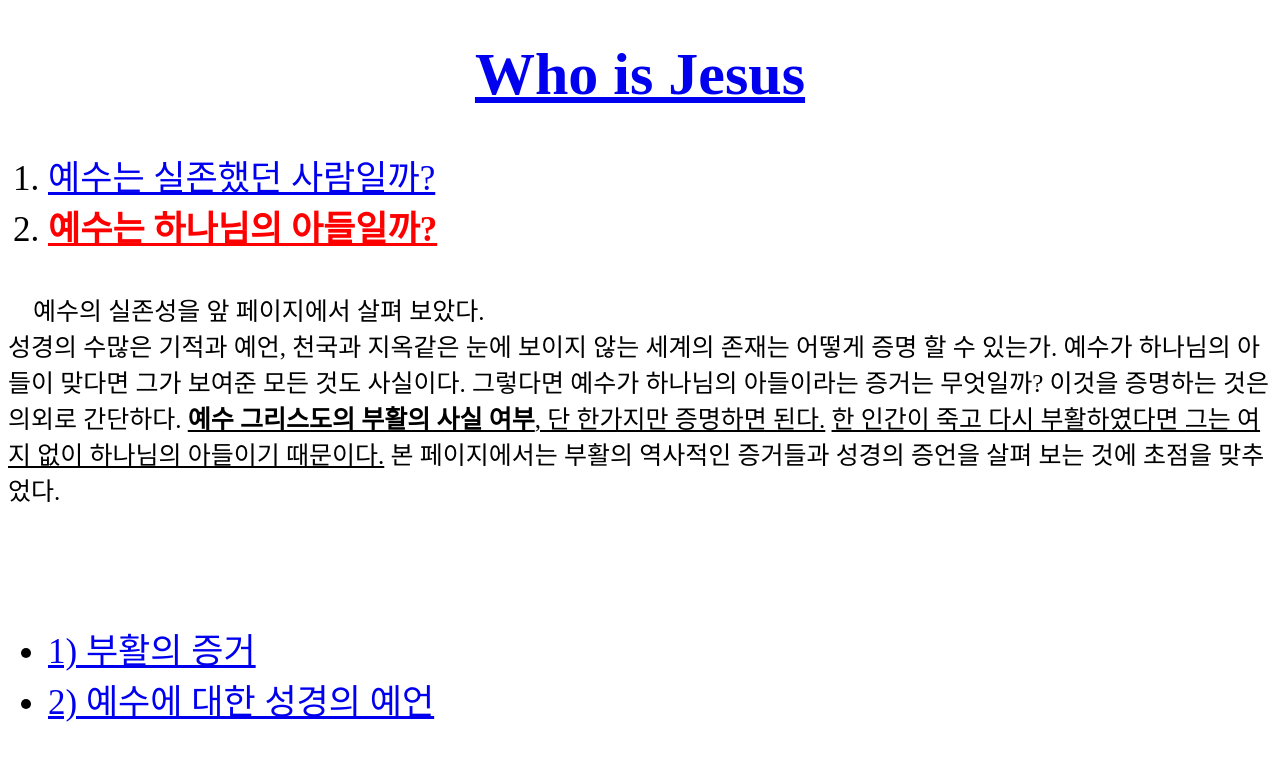
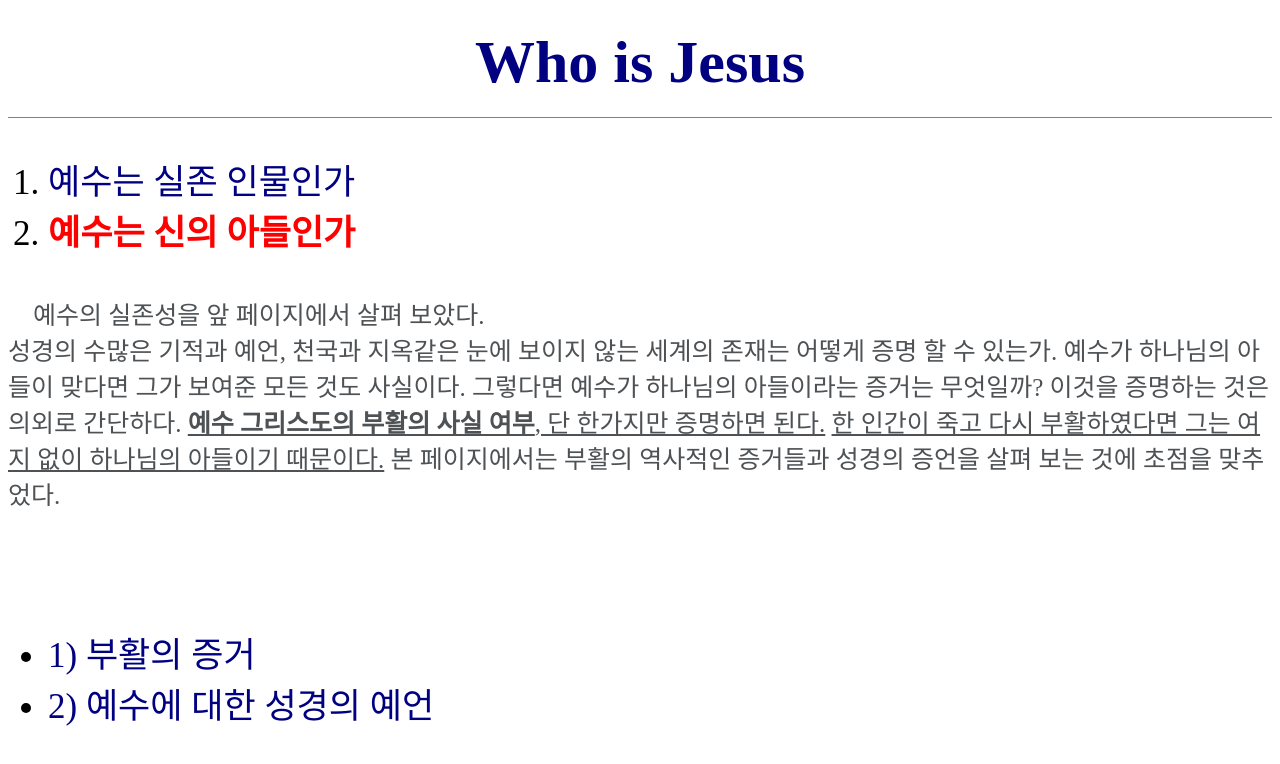
Before and after one commit to mcroky/WhoIsJesus, a plain HTML site: page 4.html in a window 1280 px wide. Drawn offline with Linux system fonts and the light colour scheme.

Commit message:
Add files via upload

```diff
--- a/4.html
+++ b/4.html
@@ -4,30 +4,15 @@
 <head> <!--머릿말은 head -->
 	<title>Who is Jesus-He's risen indeed</title> <!-- 웹페이지 이름-->
 	<meta charset="utf-8">
-	<style>
-	  h1 {
-		  font-size:60px;
-		  text-align: center;
-		}
-		#midtitle {
-			font-size:35px;
-		}
-		#text {
-			font-size:25px;
-		}
-		#active {
-			color:red
-		}
-    </style>
-
+	<link rel="stylesheet" href="fontstyle.css">
 </head>
 <link rel="shotcut icon" type="image/x-icon"  href="WhoIsJesusIcon.ico" />
     <body> <!--본문은 body -->
         <h1><a href="index.html">Who is Jesus</a></h1>
 
         <ol id="midtitle"> <!--리스트를 만들때 ol 오더드리스트 ul 언오더드리스트 -->
-            <li><a href="1.html"> 예수는 실존했던 사람일까?</a></li> <!--li=list-->
-            <li><strong><a href="4.html"  id="active">예수는 하나님의 아들일까?</a></strong></li>
+            <li><a href="1.html">예수는 실존 인물인가</a></li> <!--li=list-->
+            <li><strong><a href="4.html"  id="active">예수는 신의 아들인가</a></strong></li>
         </ol>
 
         <p style="margin-top:40px;" id="text"> <!--줄바꿈인데 뒤에 숫자로 공백크기 줄수 있음 -->
--- /dev/null
+++ b/fontstyle.css
@@ -0,0 +1,21 @@
+h1 {
+    font-size:60px;
+    text-align: center;
+    border-bottom:1px solid gray;
+    margin:0;
+    padding:20px;
+}
+a {
+    color:navy;
+    text-decoration: none;
+}
+#midtitle {
+    font-size:35px;
+}
+#text {
+    color:rgb(78, 82, 85);
+    font-size:25px;
+}
+#active {
+    color:red
+}
```
Also changed, not shown: 1.html (+6 -17 lines), 2.html (+3 -17 lines), 3.html (+3 -18 lines), 5.html (+3 -17 lines), 6.html (+3 -17 lines), index.html (+5 -17 lines).
